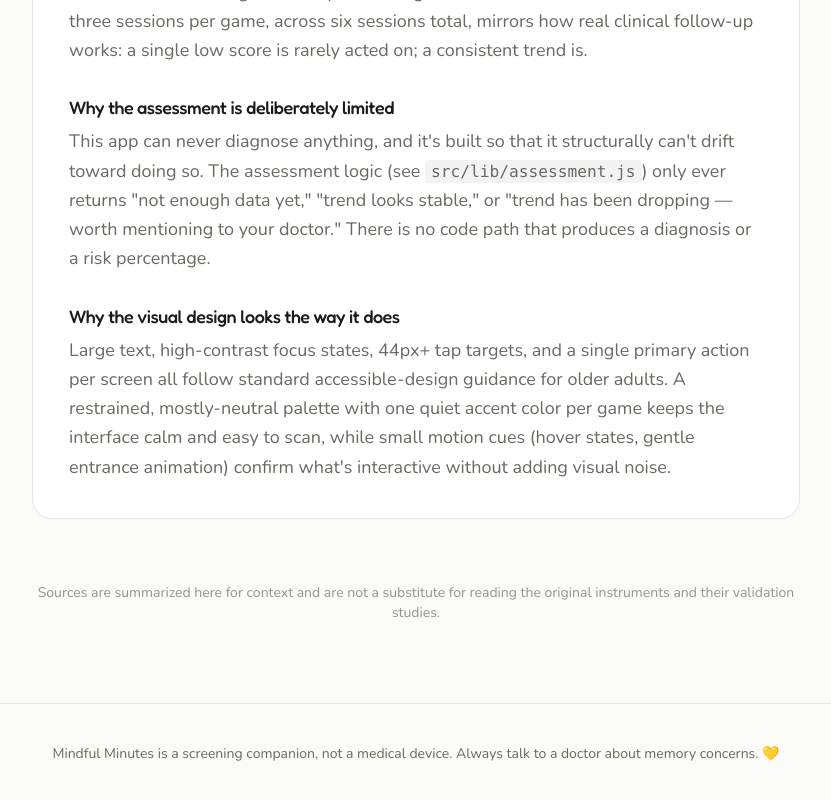
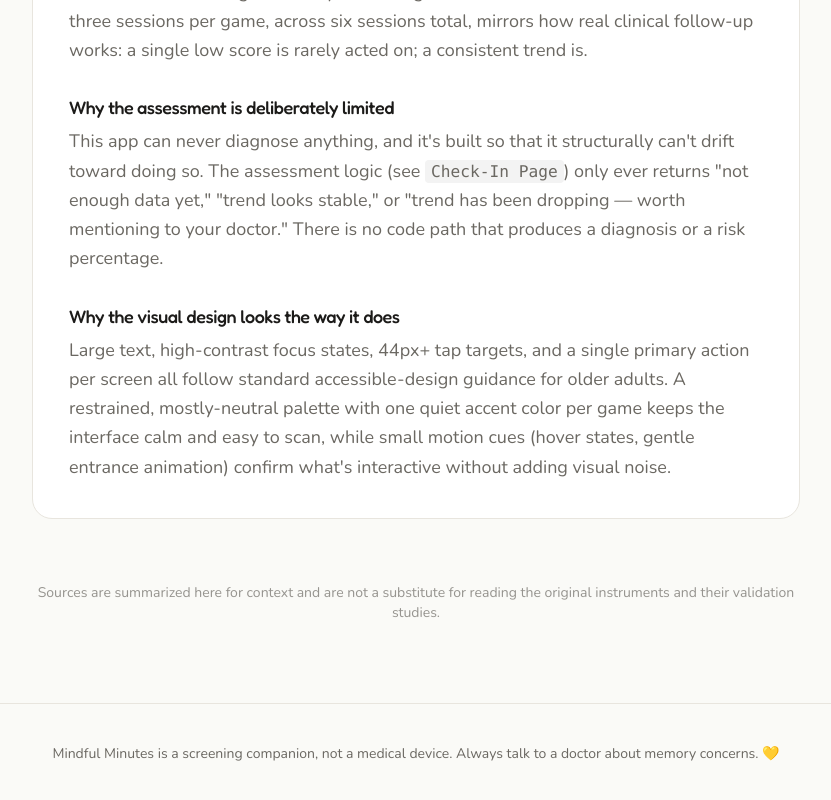
Before and after one commit to deankuiate/mindfulminutes, a React (Vite) app: page /science in a window 1280 px wide. Shown: the part 1864-2664 px from the top of the page, without its empty margins (224-1055 px from the left). Built offline with nearby package versions, Linux system fonts and the light colour scheme; no server answers.

Commit message:
editing text on application

```diff
--- a/src/pages/Science.jsx
+++ b/src/pages/Science.jsx
@@ -91,7 +91,7 @@ export default function Science() {
           <p className="text-mute leading-relaxed">
             This app can never diagnose anything, and it's built so that it structurally
             can't drift toward doing so. The assessment logic (see{' '}
-            <code className="bg-ink/5 px-1.5 py-0.5 rounded text-[0.9em]">src/lib/assessment.js</code>) only
+            <code className="bg-ink/5 px-1.5 py-0.5 rounded text-[0.9em]">Check-In Page</code>) only
             ever returns "not enough data yet," "trend looks stable," or "trend has been
             dropping — worth mentioning to your doctor." There is no code path that
             produces a diagnosis or a risk percentage.
```
Also changed, not shown: 1 other file (tests, documents, lock files or other folders).
